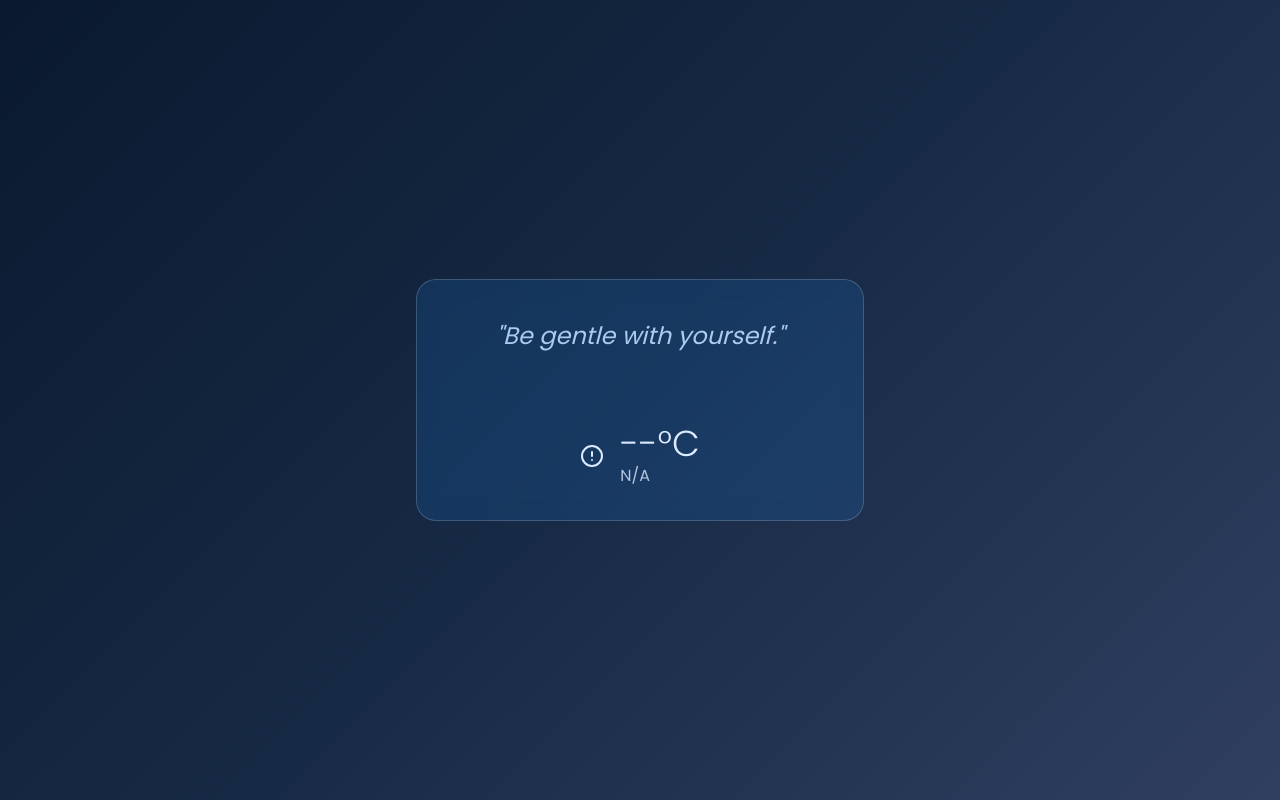
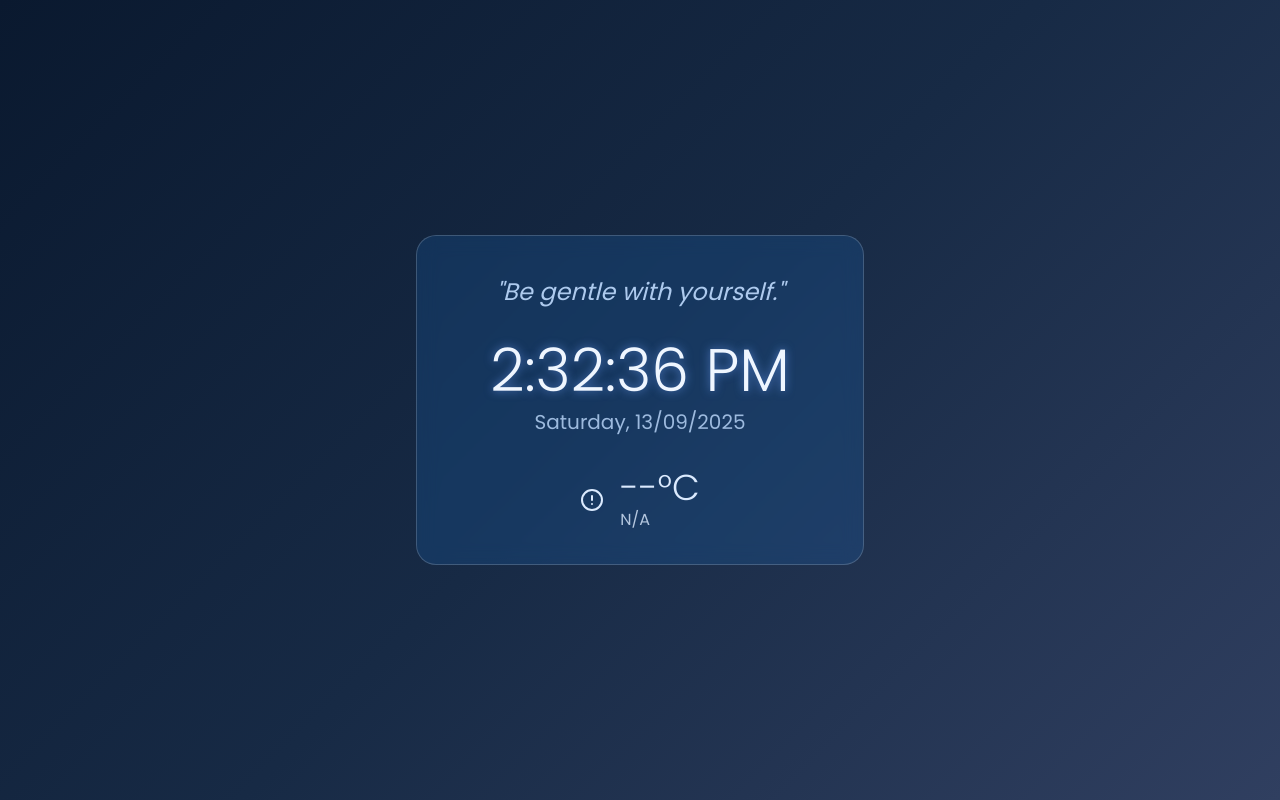
Before and after one commit to s99d/cc, a plain HTML site: page index.html in a window 1280 px wide. Drawn offline with nearby package versions, Linux system fonts and the light colour scheme; no server answers.

Commit message:
Update index.html

```diff
--- a/index.html
+++ b/index.html
@@ -288,5 +288,41 @@ const quotes = [
         // Initialize quote
         updateQuote();
     </script>
+    <div id="time"></div>
+<div id="date"></div>
+
+<script>
+function updateTime() {
+    const now = new Date();
+
+    // Format time
+    let hours = now.getHours();
+    const minutes = now.getMinutes().toString().padStart(2, '0');
+    const seconds = now.getSeconds().toString().padStart(2, '0');
+    const ampm = hours >= 12 ? 'PM' : 'AM';
+    hours = hours % 12 || 12; // Convert to 12-hour format
+
+    const timeStr = `${hours}:${minutes}:${seconds} ${ampm}`;
+
+    // Format date
+    const weekdays = ['Sunday', 'Monday', 'Tuesday', 'Wednesday', 'Thursday', 'Friday', 'Saturday'];
+    const weekday = weekdays[now.getDay()];
+
+    const day = now.getDate().toString().padStart(2, '0');
+    const month = (now.getMonth() + 1).toString().padStart(2, '0');
+    const year = now.getFullYear();
+
+    const dateStr = `${weekday}, ${day}/${month}/${year}`;
+
+    // Update HTML
+    document.getElementById('time').textContent = timeStr;
+    document.getElementById('date').textContent = dateStr;
+}
+
+// Update every second
+setInterval(updateTime, 1000);
+updateTime(); // Initial call
+</script>
+
 </body>
 </html>
```
